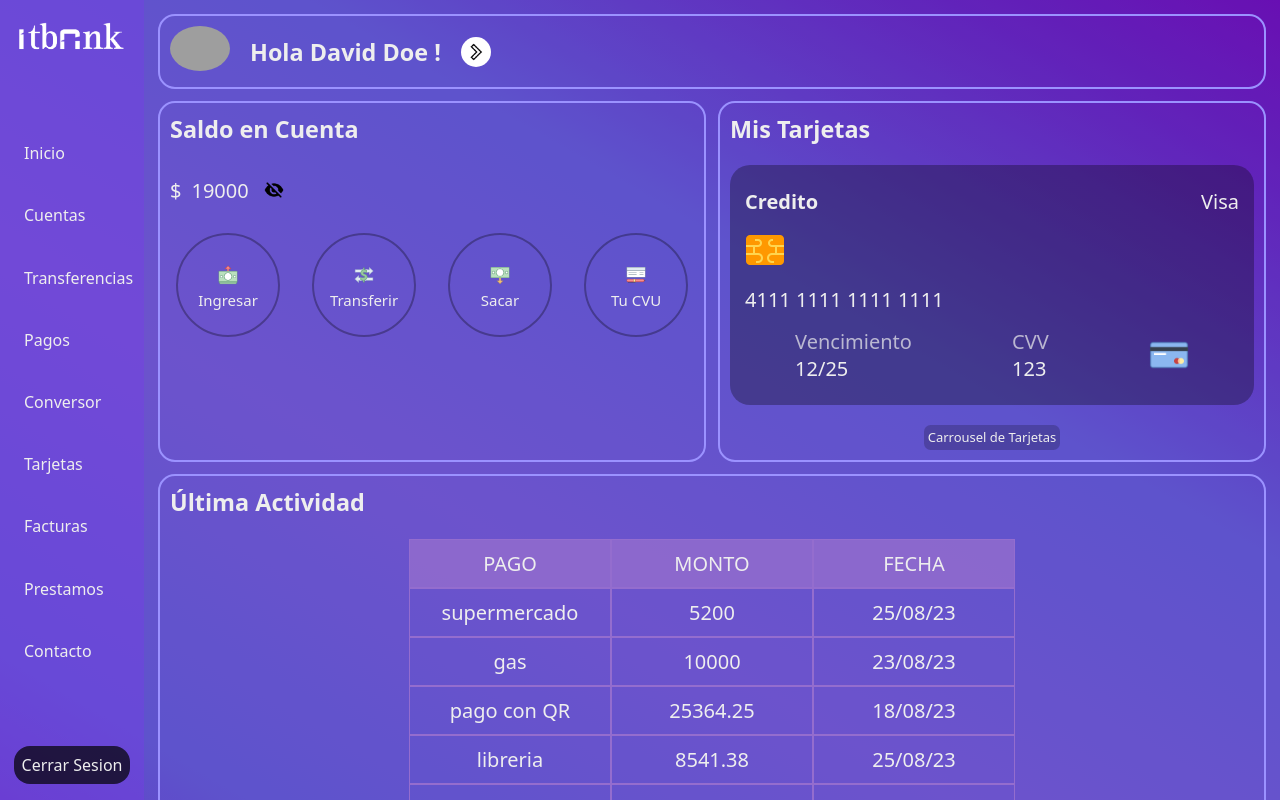
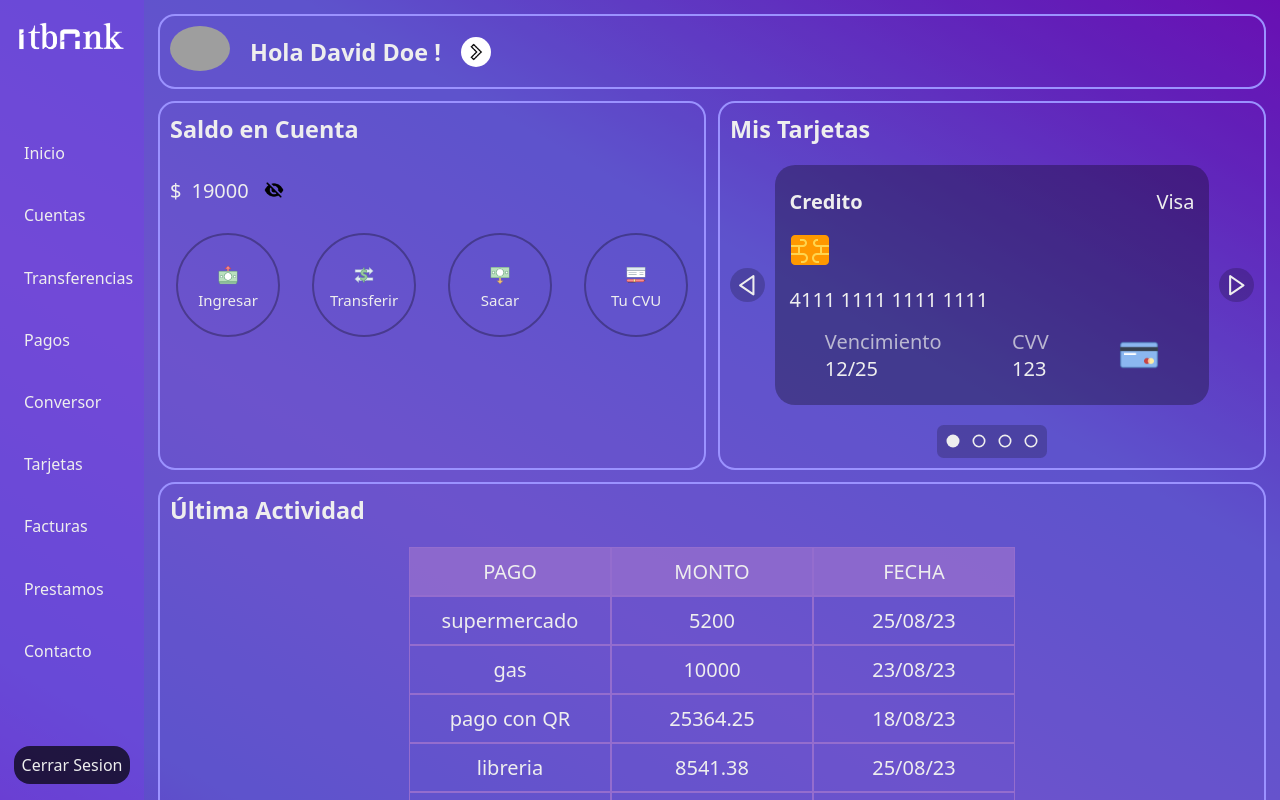
Before and after one commit to AgusT613/itba_full_stack_front, a Next.js app: page /inicio in a window 1280 px wide. Shown: the top 800 px of the page. Built offline with nearby package versions, Linux system fonts and the light colour scheme; grey boxes are pictures that could not be loaded.

Commit message:
Se agrego carrousel de tarjetas en la pantalla Inicio

```diff
--- a/components/Inicio/Inicio.module.css
+++ b/components/Inicio/Inicio.module.css
@@ -149,9 +149,11 @@
     display: flex;
     align-items: center;
     justify-content: center;
+    gap: .5em;
 }
 
 .tarjeta{
+    cursor: pointer;
     min-height: 12em;
     width: 100%;
     background: rgba(0, 0, 0, .3);
@@ -160,6 +162,10 @@
     display: flex;
     flex-direction: column;
     justify-content: space-around;
+}
+
+.tarjeta:hover{
+    background: rgba(0, 0, 0, .4);
 }
 
 .descripcion_tarjeta{
@@ -211,6 +217,23 @@
     align-self: center;
     justify-content: center;
 }
+
+.posicion_tarjeta,
+.flecha_desplazamiento{
+    cursor: pointer;
+    width: 2em;
+    height: auto;
+}
+
+.flecha_desplazamiento{
+    padding: .25em;
+    border-radius: 50%;
+    background: rgba(0, 0, 0, .2);
+    transition: .2s ease;
+}
+.flecha_desplazamiento:hover{
+    background: rgba(0, 0, 0, .4);
+}
 /*
     Seccion Ultima Actividad
 */
--- a/components/Inicio/components/MisTarjetas.jsx
+++ b/components/Inicio/components/MisTarjetas.jsx
@@ -1,19 +1,45 @@
 'use client'
-import { useContext } from 'react'
+import { useRouter } from 'next/navigation'
+import { useContext, useState } from 'react'
 import { DatosUsuarioContexto } from '../../../context/datosUsuarioContexto'
 import { Tarjeta } from './Tarjeta'
+import { BiLeftArrow, BiRightArrow } from 'react-icons/bi/index'
+import { GoDotFill, GoDot } from 'react-icons/go/index'
 import styles from '../Inicio.module.css'
 
 export const MisTarjetas = () => {
+  const router = useRouter()
+  const [tarjetaPosicion, setTarjetaPosicion] = useState(0)
   const { datosUsuario } = useContext(DatosUsuarioContexto)
+  const listaTarjetas = datosUsuario.tarjetas
+  const cantidadTarjetas = listaTarjetas.length - 1
+
+  const avanzar = () => {
+    tarjetaPosicion >= 0 && tarjetaPosicion < cantidadTarjetas ? setTarjetaPosicion(tarjetaPosicion + 1) : setTarjetaPosicion(0)
+  }
+  const retroceder = () => {
+    tarjetaPosicion <= 0 ? setTarjetaPosicion(cantidadTarjetas) : setTarjetaPosicion(tarjetaPosicion - 1)
+  }
+
   return (
     <article className={styles.contenedor_mis_tarjetas}>
       <h3>Mis Tarjetas</h3>
       <section className={styles.todas_las_tarjetas}>
-        <Tarjeta datosTarjeta={datosUsuario.tarjetas[0]} />
+        <BiLeftArrow onClick={retroceder} className={styles.flecha_desplazamiento} />
+        <Tarjeta
+          datosTarjeta={datosUsuario.tarjetas[tarjetaPosicion]}
+          onClick={() => { router.push(`/inicio/tarjetas/${tarjetaPosicion}`) }}
+        />
+        <BiRightArrow onClick={avanzar} className={styles.flecha_desplazamiento} />
       </section>
       <section className={styles.carrousel_tarjetas}>
-        <span>Carrousel de Tarjetas</span>
+        {listaTarjetas.map((tarj, index) => {
+          return (
+            index === tarjetaPosicion
+              ? <GoDotFill key={tarj.cardNumber} className={styles.posicion_tarjeta} />
+              : <GoDot key={tarj.cardNumber} className={styles.posicion_tarjeta} onClick={() => setTarjetaPosicion(index)} />
+          )
+        })}
       </section>
     </article>
   )
--- a/components/Inicio/components/Tarjeta.jsx
+++ b/components/Inicio/components/Tarjeta.jsx
@@ -1,9 +1,10 @@
 import styles from '../Inicio.module.css'
 
-export const Tarjeta = ({ datosTarjeta }) => {
+export const Tarjeta = ({ datosTarjeta, onClick }) => {
   const { type, issuer, cardNumber, expirationDate, cvv } = datosTarjeta
+
   return (
-    <div className={styles.tarjeta}>
+    <div className={styles.tarjeta} onClick={onClick}>
       <section className={styles.descripcion_tarjeta}>
         <h6>{type}</h6>
         <p>{issuer}</p>
```
